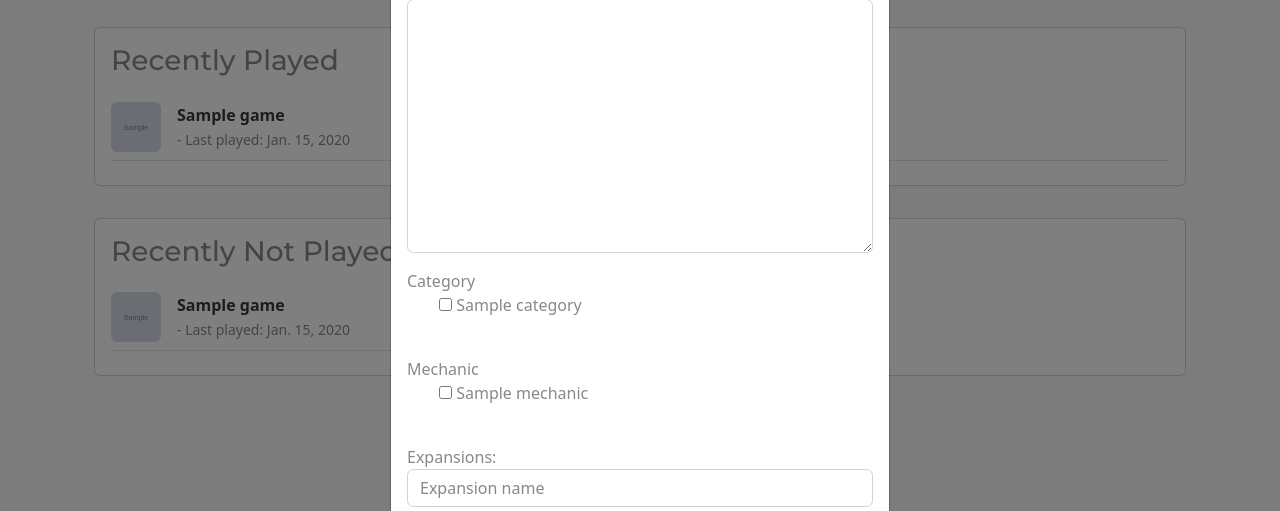
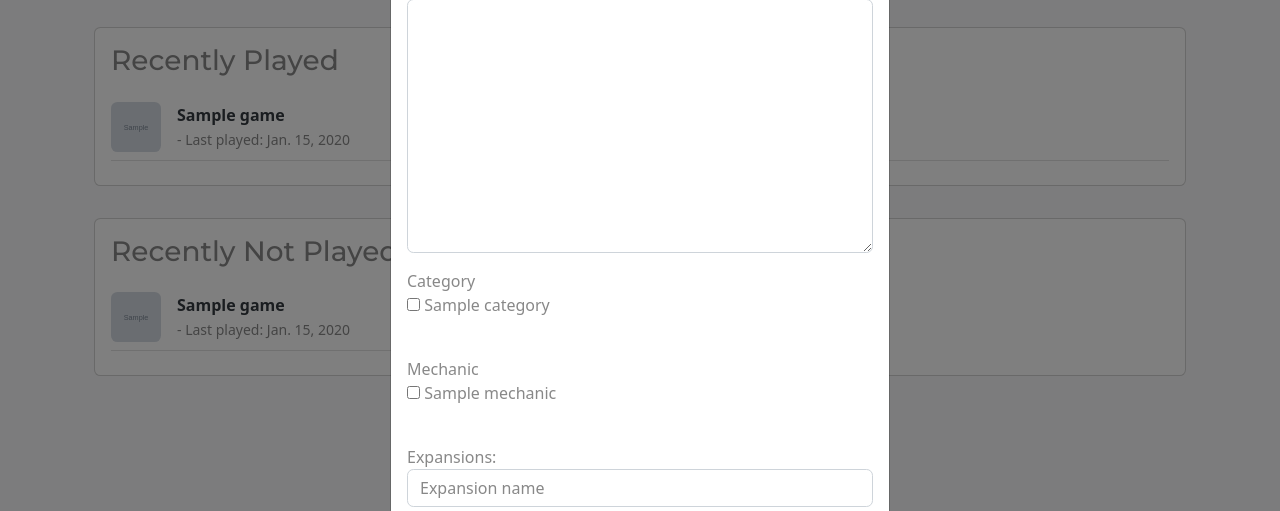
Before and after one commit to MagUsagi/boardgame_recorder, a Django app: page / in a window 1280 px wide, after a click on "New Game". Shown: the part 675-1186 px from the top of the page. Run offline with Django 5.2, Linux system fonts and the light colour scheme; tables that the repository leaves empty hold one stand-in row (values such as "Sample post"); grey boxes marked "Sample" are stand-in pictures; some libraries are stand-ins or nearby versions.

Commit message:
fixed bug (game tags)

```diff
--- a/boardgames/templates/boardgames/modals/add_game_modal.html
+++ b/boardgames/templates/boardgames/modals/add_game_modal.html
@@ -83,7 +83,7 @@
 
                     <!-- Mechanic -->
                     <label>Mechanic</label>
-                    <div class="row" >
+                    <div class="row">
                         <div class="col-12">
                             <ul class="game-tags-list">
                                 {% for checkbox in add_game_form.mechanic %}
--- a/static/css/styles.css
+++ b/static/css/styles.css
@@ -37,4 +37,6 @@
 .game-tags-list {
     column-count: 2;
     list-style: none;
+    padding: 0;
+    list-style-type: none;
 }
```
